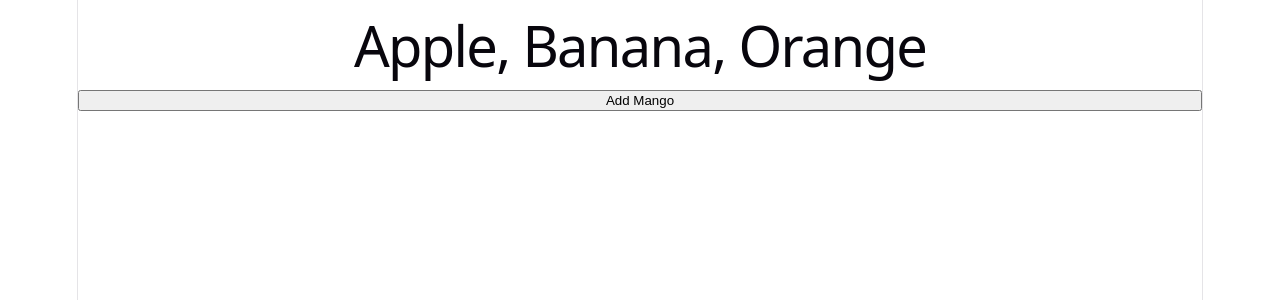
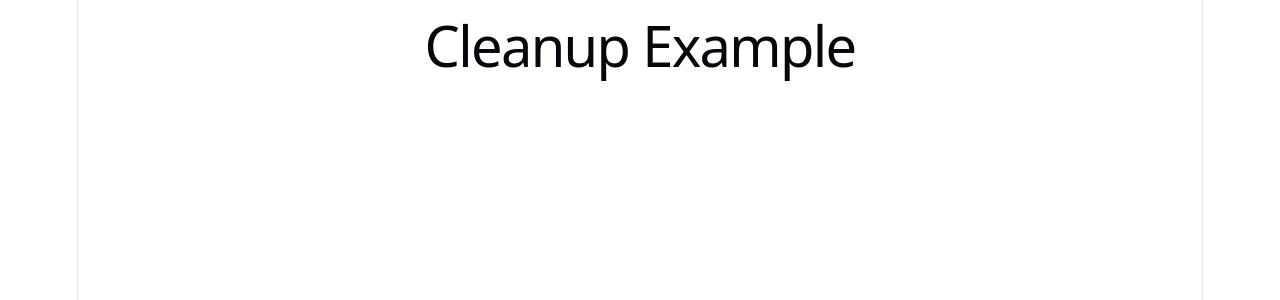
Before and after one commit to AysCongYelo/frontend-grind, a React (Vite) app in the folder module-07-react/my-app/: page / in a window 1280 px wide. Shown: the top 300 px of the page. Built offline with nearby package versions, Linux system fonts and the light colour scheme.

Commit message:
Implement useEffect cleanup function

```diff
--- a/module-07-react/my-app/src/App.jsx
+++ b/module-07-react/my-app/src/App.jsx
@@ -1,15 +1,20 @@
-import { useState } from "react";
+import { useEffect } from "react";
 
 function App() {
-  const [fruits, setFruits] = useState(["Apple", "Banana", "Orange"]);
+  useEffect(() => {
+    console.log("Component mounted");
 
-  return (
-    <>
-      <h1>{fruits.join(", ")}</h1>
+    const timer = setInterval(() => {
+      console.log("Tick");
+    }, 1000);
 
-      <button onClick={() => setFruits([...fruits, "Mango"])}>Add Mango</button>
-    </>
-  );
+    return () => {
+      clearInterval(timer);
+      console.log("Cleanup");
+    };
+  }, []);
+
+  return <h1>Cleanup Example</h1>;
 }
 
 export default App;
```
